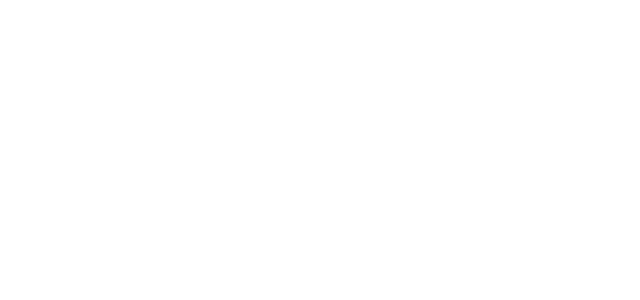
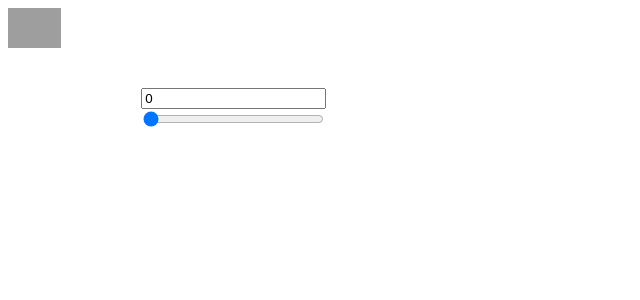
Before and after one commit to 7socks/bwaggle, a React app: page / in a window 1280 px wide. Shown: the top 300 px of the page, without its empty margins (0-640 px from the left). Built offline with nearby package versions, Linux system fonts and the light colour scheme; grey boxes are pictures that could not be loaded; the HTML template or start-up script is replaced by a standard one.

Commit message:
basic controls

```diff
--- a/client/src/components/App.js
+++ b/client/src/components/App.js
@@ -1,5 +1,32 @@
 import React from 'react';
+import styled from 'styled-components';
 
-const App = () => (<></>);
+import Controls from './Controls';
+import DanceArea from './DanceArea';
+
+const AppContainer = styled.div`
+  display: flex;
+  flex-direction: row;
+`;
+
+class App extends React.Component {
+  constructor(props) {
+    super(props);
+
+    this.state = {
+      angle: 0,
+      distance: 0
+    };
+  }
+
+  render() {
+    return (
+      <AppContainer>
+        <DanceArea angle={this.state.angle} distance={this.state.distance}/>
+        <Controls angle={this.state.angle} distance={this.state.distance} set={this.setState.bind(this)}/>
+      </AppContainer>
+    );
+  }
+}
 
 export default App;
--- /dev/null
+++ b/client/src/components/Controls.js
@@ -0,0 +1,25 @@
+import React from 'react';
+import styled from 'styled-components';
+
+const ControlsContainer = styled.div`
+  display: flex;
+  flex-direction: column;
+  padding: 5em;
+`;
+
+const Controls = ({angle, distance, set}) => {
+  const handleChange = (e) => {
+    set({
+      [e.target.name]: e.target.value
+    });
+  };
+
+  return (
+    <ControlsContainer>
+      <input name="angle" type="number" value={angle} onChange={handleChange}/>
+      <input name="distance" type="range" value={distance} onChange={handleChange}/>
+    </ControlsContainer>
+  );
+};
+
+export default Controls;
--- /dev/null
+++ b/client/src/components/DanceArea.js
@@ -0,0 +1,17 @@
+import React from 'react';
+import styled from 'styled-components';
+
+const Bee = styled.img`
+  height: 2.5em;
+  width: auto;
+`;
+
+const DanceArea = ({angle, distance}) => {
+  return (
+    <div>
+      <Bee angle={angle} distance={distance} src="assets/honeybee.png" alt="honeybee"/>
+    </div>
+  );
+};
+
+export default DanceArea;
--- a/package.json
+++ b/package.json
@@ -14,7 +14,8 @@
   "dependencies": {
     "express": "^4.18.1",
     "react": "^17.0.2",
-    "react-dom": "^17.0.2"
+    "react-dom": "^17.0.2",
+    "styled-components": "^5.3.5"
   },
   "devDependencies": {
     "@babel/core": "^7.18.2",
```
